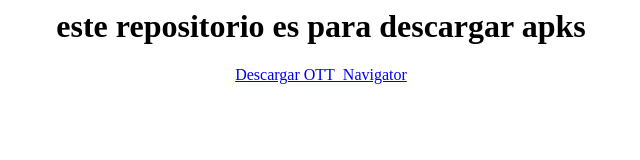
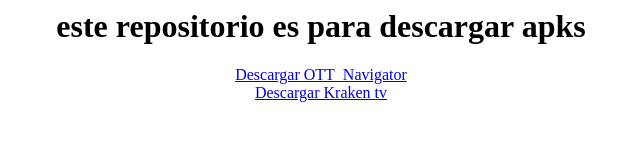
Before and after one commit to BenjaR-dev/apk-librery, a plain HTML site: page index.html in a window 1280 px wide. Shown: the whole page, without its empty margins (319-959 px from the left). Drawn offline with Linux system fonts and the light colour scheme.

Commit message:
Update index.html

```diff
--- a/index.html
+++ b/index.html
@@ -1,3 +1,4 @@
 <center><h1>este repositorio es para descargar apks</h1></center>
 <center><a href="https://www.mediafire.com/file/aprc774kbts71os/OTT_Navigator_IPTV_v1.6.7.3_apkpure.com.apk/file" target="_blank" style="">Descargar OTT_Navigator</a></center>
 <script>alert("este es un repositorio de github con html para descargar apk CREADO POR BENJA RAMIREZ")</script>
+<center><a href="https://www.mediafire.com/file/kupv8xs7qu1li2u/krakentv-v1.6.apk/file" target="_blank" style="">Descargar Kraken tv</a></center>
```
